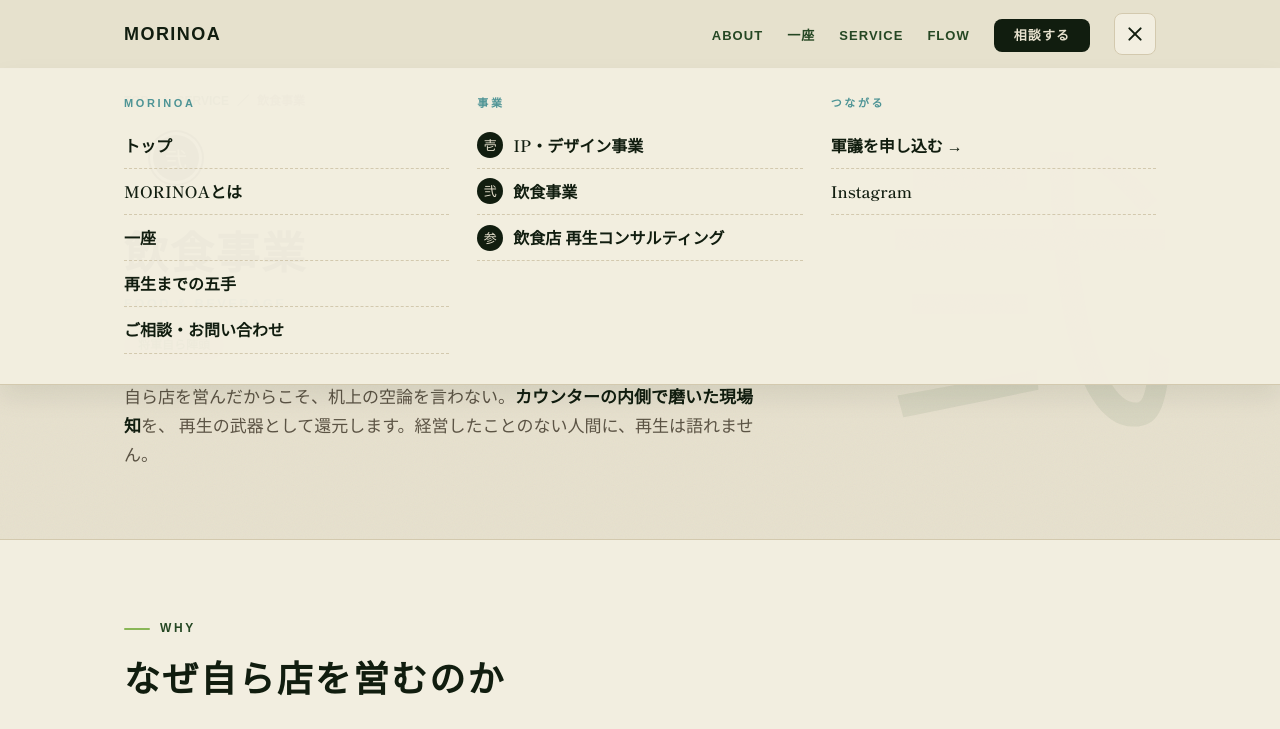
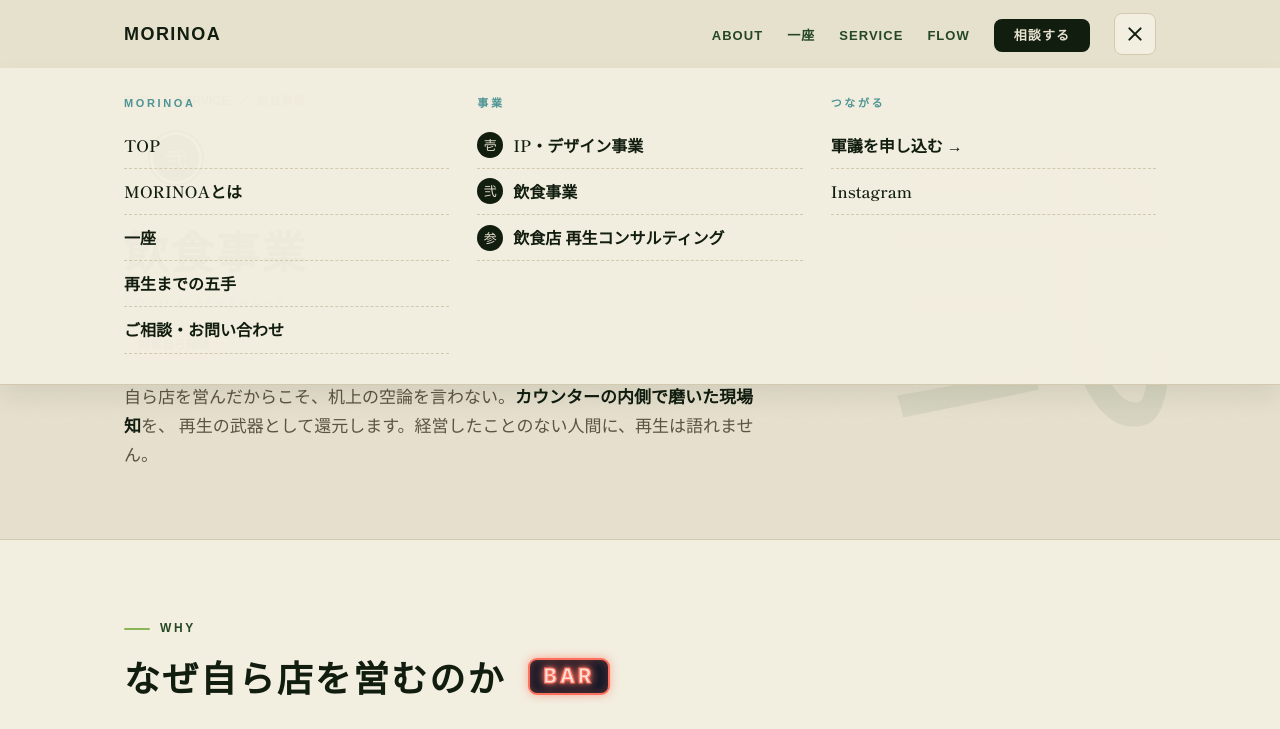
Before and after one commit to s4qr-tech/morinoa, a plain HTML site: page service-food.html in a window 1280 px wide. Both pictures are taken after a click on the button "メニューを開く". Shown: the top 729 px of the page. Drawn offline with Linux system fonts and the light colour scheme; a web font is replaced by a local one.

Commit message:
Food page: neon BAR sign beside WHY heading; menu label TOP
Co-Authored-By: Claude Opus 5.5 <noreply@anthropic.com>

```diff
--- a/css/style.css
+++ b/css/style.css
@@ -870,3 +870,26 @@ html,body{overflow-x:clip;}
 .menu-col a:hover{color:var(--forest);}
 .menu-num{display:inline-flex;align-items:center;justify-content:center;width:26px;height:26px;border-radius:50%;
   background:var(--ink);color:var(--base);font-family:'Yuji Syuku',var(--mincho);font-size:13px;font-weight:400;flex:none;}
+
+/* ============ 飲食事業：ネオン管の小さな看板（BAR） ============ */
+.neon-row{display:flex;align-items:center;flex-wrap:wrap;gap:14px 22px;margin-bottom:24px;}
+.neon-row h2.sec-title{margin-bottom:0;}
+.neon-sign{display:inline-flex;align-items:center;justify-content:center;padding:6px 14px 7px;border-radius:9px;
+  background:#111827;border:2px solid #2c3850;box-shadow:inset 0 0 0 1px rgba(255,255,255,.03);
+  --neon:#ff725e;}
+.neon-word{font-family:Inter,"Noto Sans JP",system-ui,sans-serif;font-weight:800;font-size:20px;letter-spacing:.14em;line-height:1;
+  color:transparent;-webkit-text-stroke:1.2px #2c3850;}
+.neon-sign.on{border-color:var(--neon);box-shadow:0 0 8px rgba(255,114,94,.55),inset 0 0 8px rgba(255,114,94,.35);
+  animation:neon-box 6s linear .2s infinite;}
+.neon-sign.on .neon-word{color:#ffe1da;-webkit-text-stroke:1.2px var(--neon);
+  text-shadow:0 0 4px var(--neon),0 0 10px var(--neon),0 0 18px rgba(255,114,94,.6);
+  animation:neon-flicker 6s linear .2s infinite;}
+/* 不規則な短い消灯 → 安定。しばらく灯って、また瞬く */
+@keyframes neon-flicker{
+  0%{opacity:.2}2%{opacity:1}3.2%{opacity:.35}5%{opacity:1}6.6%{opacity:.55}9%{opacity:1}
+  80%{opacity:1}80.6%{opacity:.4}81.4%{opacity:1}100%{opacity:1}}
+@keyframes neon-box{
+  0%{opacity:.6}2%{opacity:1}3.2%{opacity:.75}5%{opacity:1}6.6%{opacity:.8}9%{opacity:1}
+  80%{opacity:1}80.6%{opacity:.75}81.4%{opacity:1}100%{opacity:1}}
+body.motion-off .neon-sign.on,body.motion-off .neon-sign.on .neon-word{animation:none;}
+@media(max-width:600px){.neon-word{font-size:17px;}}
--- a/js/main.js
+++ b/js/main.js
@@ -42,3 +42,12 @@ document.querySelectorAll('.org-card.has-back').forEach(function(card){
   document.addEventListener('click', function(e){ if (!menu.hidden && !menu.contains(e.target)) set(false); });
   document.addEventListener('keydown', function(e){ if (e.key === 'Escape' && !menu.hidden) { set(false); btn.focus(); } });
 })();
+
+// 飲食事業：BAR のネオン看板は、見えたときに通電させる
+(function(){
+  var signs = document.querySelectorAll('.neon-sign');
+  if (!signs.length) return;
+  if (!('IntersectionObserver' in window)) { [].forEach.call(signs, function(el){ el.classList.add('on'); }); return; }
+  var io = new IntersectionObserver(function(es){ es.forEach(function(e){ if (e.isIntersecting) { e.target.classList.add('on'); io.unobserve(e.target); } }); }, { threshold: .6 });
+  [].forEach.call(signs, function(el){ io.observe(el); });
+})();
--- a/service-food.html
+++ b/service-food.html
@@ -11,8 +11,8 @@
 <link rel="preconnect" href="https://fonts.googleapis.com">
 <link rel="preconnect" href="https://fonts.gstatic.com" crossorigin>
 <link href="https://fonts.googleapis.com/css2?family=Shippori+Mincho:wght@500;600;700;800&family=Zen+Maru+Gothic:wght@500;700;900&family=Noto+Sans+JP:wght@400;500;700&family=Yuji+Syuku&display=swap" rel="stylesheet">
-<link rel="stylesheet" href="css/style.css?v=20261015n">
-<link rel="stylesheet" href="css/motion.css?v=20261015n">
+<link rel="stylesheet" href="css/style.css?v=20261015o">
+<link rel="stylesheet" href="css/motion.css?v=20261015o">
 </head>
 <body>
 
@@ -35,7 +35,7 @@
     <div class="wrap site-menu-inner">
       <div class="menu-col">
         <p class="menu-head">MORINOA</p>
-        <a href="index.html">トップ</a>
+        <a href="index.html">TOP</a>
         <a href="index.html#about">MORINOAとは</a>
         <a href="index.html#org">一座</a>
         <a href="index.html#flow">再生までの五手</a>
@@ -81,7 +81,10 @@
 <section class="detail-block" style="background:var(--cream);border-top:1px solid var(--line);">
   <div class="wrap">
     <p class="sec-label">WHY</p>
-    <h2 class="sec-title">なぜ自ら店を営むのか</h2>
+    <div class="neon-row">
+      <h2 class="sec-title">なぜ自ら店を営むのか</h2>
+      <span class="neon-sign" role="img" aria-label="BAR 営業中"><span class="neon-word">BAR</span></span>
+    </div>
     <div class="feature-grid" style="margin-top:32px;">
       <div class="feature-card">
         <span class="num">01</span>
@@ -193,7 +196,7 @@
   </div>
 </footer>
 
-<script src="js/main.js?v=20261015n"></script>
-<script src="js/motion.js?v=20261015n"></script>
+<script src="js/main.js?v=20261015o"></script>
+<script src="js/motion.js?v=20261015o"></script>
 </body>
 </html>
```
Also changed, not shown: index.html (+5 -5 lines), service-consulting.html (+5 -5 lines), service-ip.html (+5 -5 lines).
